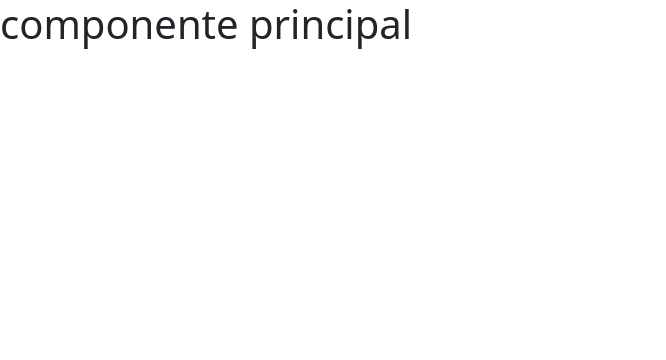
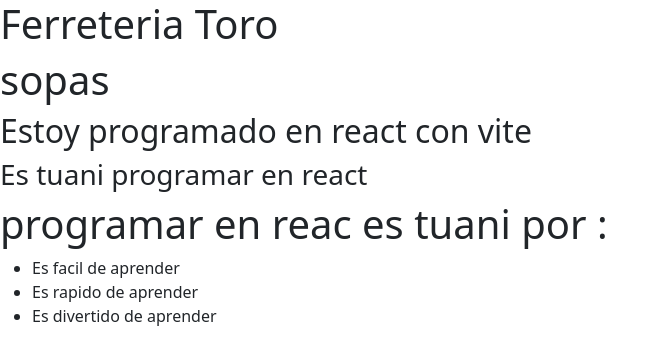
Before and after one commit to Carlos456-o/frontencd-e51, a React (Vite) app: page / in a window 1280 px wide. Shown: the top 360 px of the page, without its empty margins (0-666 px from the left). Built offline with nearby package versions, Linux system fonts and the light colour scheme.

Commit message:
mensaje y titulo

```diff
--- a/src/App.jsx
+++ b/src/App.jsx
@@ -1,13 +1,16 @@
 
 
-import React from 'react';
 import './App.css';
+import Titulo from './components/Titulo.jsx';
+import Mensaje from './components/Mensaje.jsx';
 
 
 const App = () => {
   return (
     <>
-    <h1>componente principal</h1>
+    <h1>Ferreteria Toro </h1>
+    <Titulo />
+    <Mensaje />
     </>
   );
 
--- /dev/null
+++ b/src/components/Mensaje.jsx
@@ -0,0 +1,17 @@
+import React from "react";
+
+const Mensaje = () => {
+    return (
+        <>
+        <h1>programar en reac es tuani por :</h1>
+        <ul>
+        <li>Es facil de aprender</li>
+        <li>Es rapido de aprender</li>
+        <li>Es divertido de aprender</li>
+        </ul>
+        </>
+    );
+
+}
+
+export default Mensaje;
--- /dev/null
+++ b/src/components/Titulo.jsx
@@ -0,0 +1,21 @@
+import React from "react";
+
+
+
+const Titulo = () => {
+    return (
+        <>
+        <h1>sopas</h1>
+        <h2>Estoy programado en react con vite</h2>
+        <h3> Es tuani programar en react </h3>
+        </>
+    );
+
+}
+
+
+
+
+
+
+    export default Titulo;
```
